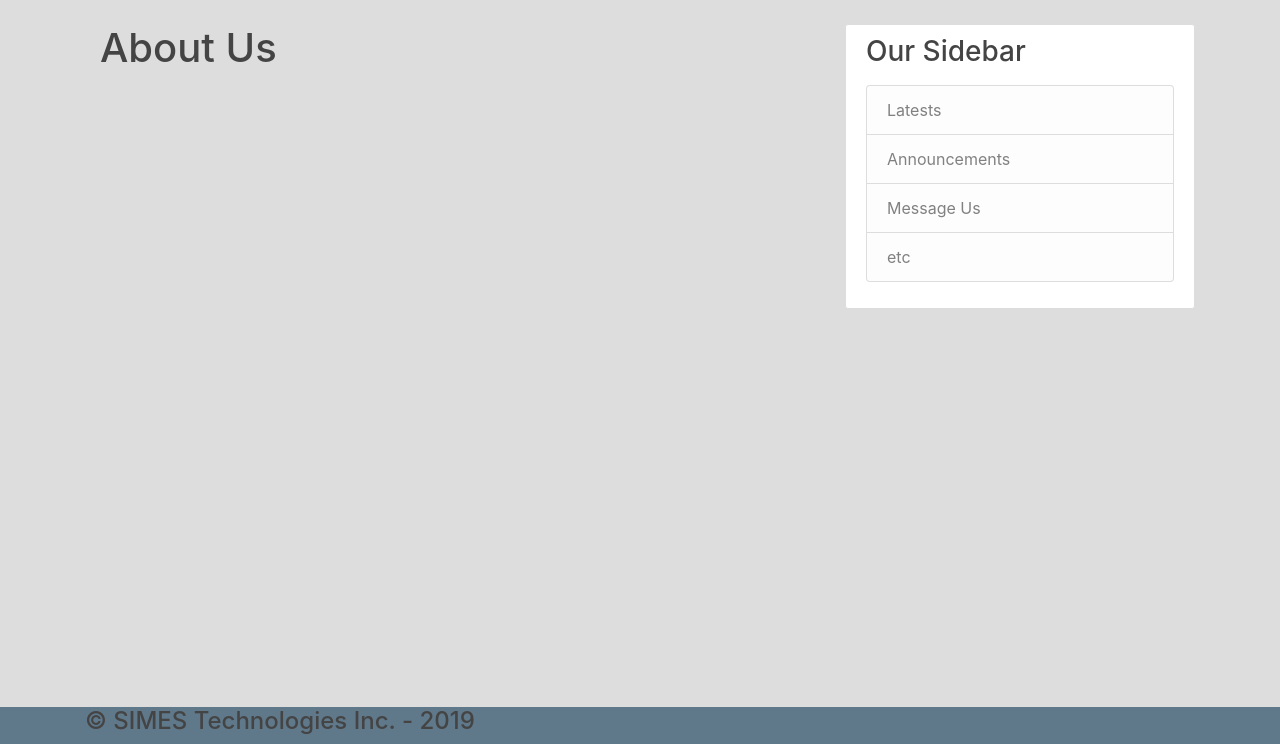
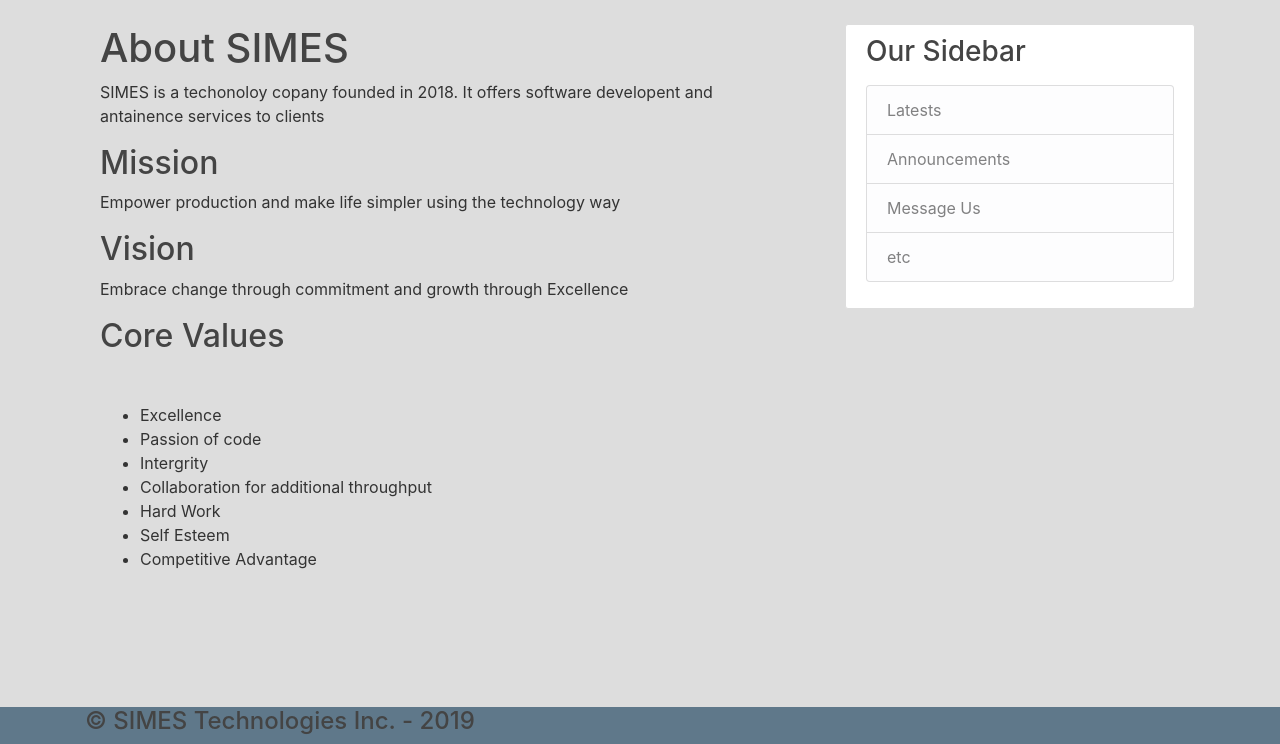
Before and after one commit to SimonielMusyoki/SimesWeb, a Django app: page /about/ in a window 1280 px wide. Shown: the part 56-800 px from the top of the page. Run offline with Django 3.2, Linux system fonts and the light colour scheme; some libraries are stand-ins or nearby versions.

Commit message:
Updated about us with mission, & vision

```diff
--- a/blog/models.py
+++ b/blog/models.py
@@ -1,7 +1,10 @@
 from django.db import models
+from django.utils import timezone
 
 # Create your models here.
 class BlogPost(models.Model):
-    title = models.TextField()
+    title = models.CharField(max_length=120)
     slug = models.SlugField(unique=True)
     content = models.TextField(blank=True, null=True)
+    date_posted = models.DateTimeField(default=timezone.now)
+    # author = models.ForeignKey(User, on_delete=models.CASCADE)
--- a/cfeBlog/views.py
+++ b/cfeBlog/views.py
@@ -8,7 +8,7 @@ from .forms import ContactForm
 #     return HttpResponse("<h1>Hello CFE Blog</h1>")
 
 def about(request):
-    context = {"title":"About Us"}
+    context = {"title":"About SIMES"}
     template_name = 'about.html'
     return render(request, template_name, context)
 
--- a/templates/about.html
+++ b/templates/about.html
@@ -2,4 +2,25 @@
 
 {% block content %}
     <h1>{{ title }}</h1>
+    <div class="media-body">
+        <h2><a class="article-title" href="#"></a></h2>
+        <p class="article-content"> SIMES is a techonoloy copany founded in 2018. It offers software developent and antainence services to clients </p>
+        <h2><a class="article-title" href="#">Mission </a></h2>
+        <p class="article-content"> Empower production and make life simpler using the technology way</p>
+        <h2><a class="article-title" href="#">Vision </a></h2>
+        <p class="article-content"> Embrace change through commitment  and growth through Excellence </p>
+        <h2><a class="article-title" href="#">Core Values </a></h2>
+        <p class="article-content">
+            <ul>
+                <li>Excellence</li>
+                <li>Passion of code</li>
+                <li>Intergrity</li>
+                <li>Collaboration for additional throughput</li>
+                <li>Hard Work</li>
+                <li>Self Esteem</li>
+                <li>Competitive Advantage</li>
+            </ul>
+        </p>
+
+      </div>
 {% endblock %}
```
Also changed, not shown: blog/forms.py (+13 -0 lines), blog/views.py (+10 -5 lines), blog/migrations/0005_auto_20190722_1146.py (added), db.sqlite3.
